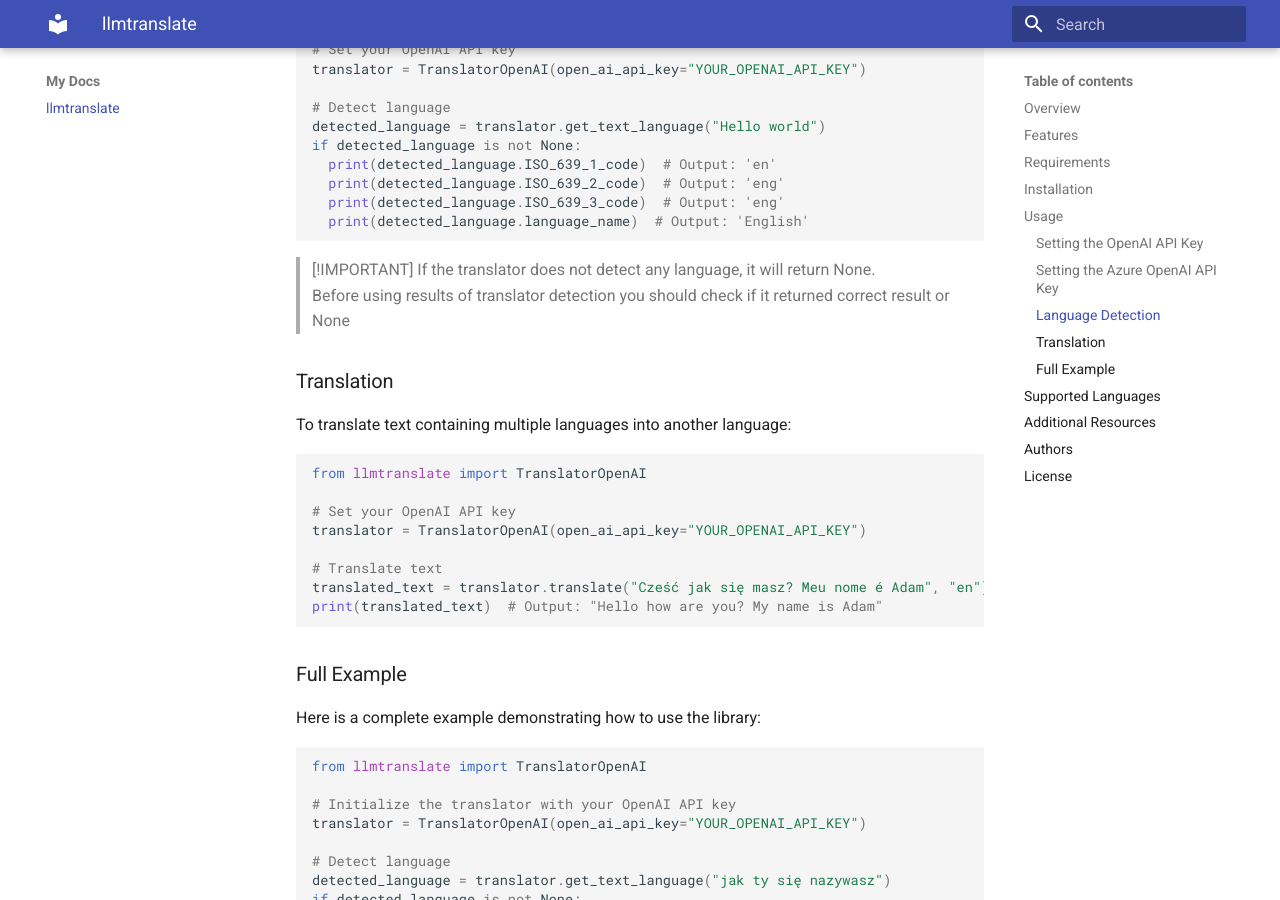
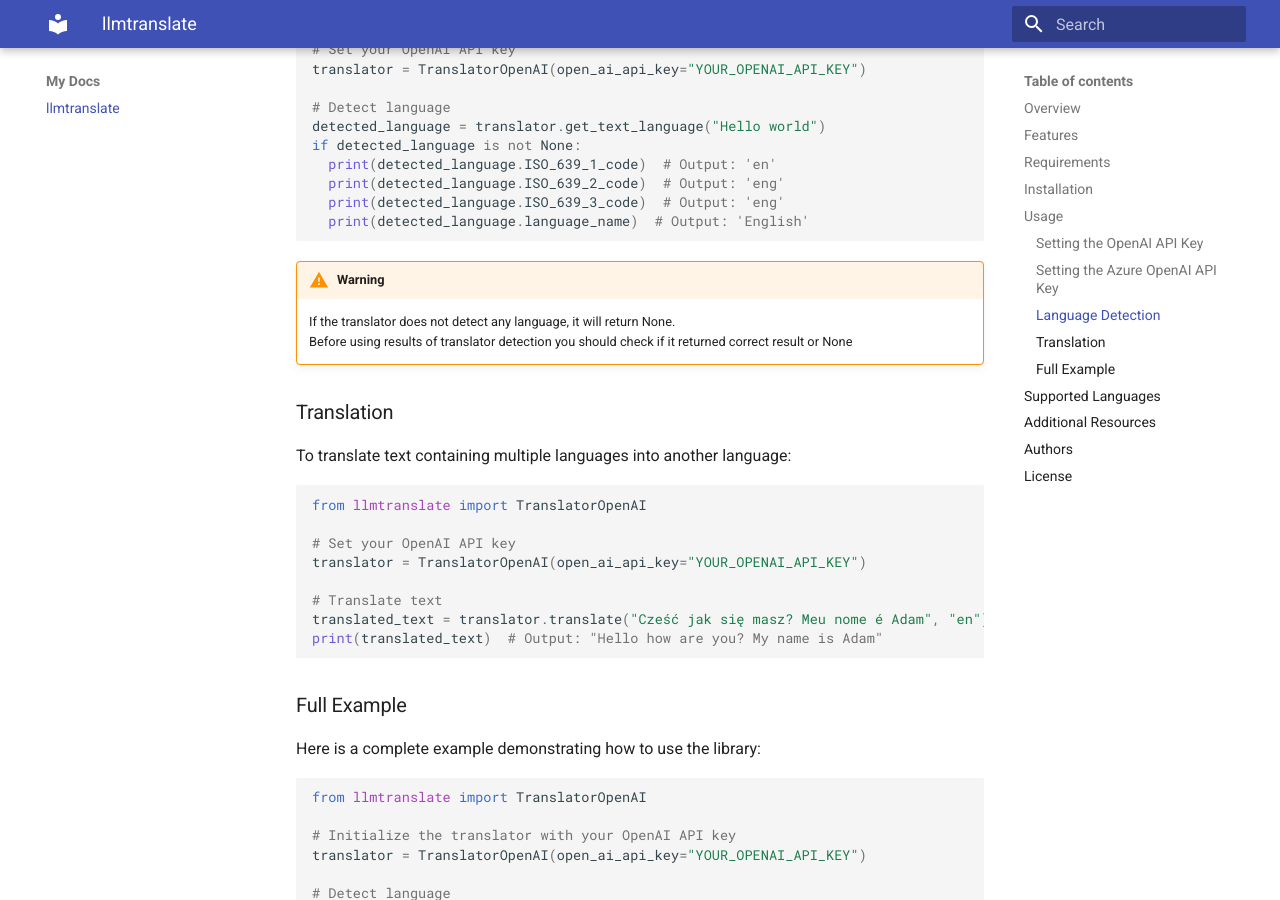
Before and after one commit to adam-pawelek/llmtranslate, an MkDocs documentation site: the page built from docs/docs/index.md, in a window 1280 px wide and 900 px high, scrolled down 1613 px. Built offline with MkDocs 1.6.1 and Material for MkDocs 9.7.7, drawn with Linux system fonts in a browser that asks for light colours.

````diff
--- a/docs/docs/index.md
+++ b/docs/docs/index.md
@@ -79,9 +79,9 @@ if detected_language is not None:
 
 ```
 
-> [!IMPORTANT]
-> If the translator does not detect any language, it will return None.<br>
-> Before using results of translator detection you should check if it returned correct result or None
+!!! warning
+    If the translator does not detect any language, it will return None.<br>
+    Before using results of translator detection you should check if it returned correct result or None
 
 ### Translation
 
--- a/docs/mkdocs.yml
+++ b/docs/mkdocs.yml
@@ -12,7 +12,16 @@ markdown_extensions:
   - pymdownx.arithmatex:
       generic: true
   - footnotes
-  - pymdownx.details
-  - pymdownx.superfences
   - pymdownx.mark
   - attr_list
+  - admonition
+  - pymdownx.superfences
+  - pymdownx.details
+  - pymdownx.magiclink
+  - pymdownx.keys
+  - pymdownx.betterem
+  - pymdownx.tabbed
+  - pymdownx.tasklist
+  - pymdownx.tilde
+  - pymdownx.caret
+  - pymdownx.mark
--- a/pyproject.toml
+++ b/pyproject.toml
@@ -1,6 +1,6 @@
 [tool.poetry]
 name = "llmtranslate"
-version = "0.1.13"
+version = "0.1.14"
 description = "A Python library for language detection and translation using OpenAI's GPT-4o."
 authors = ["Adam Pawelek <adam.pwk@outlook.com>"]
 readme = "README.md"
````
